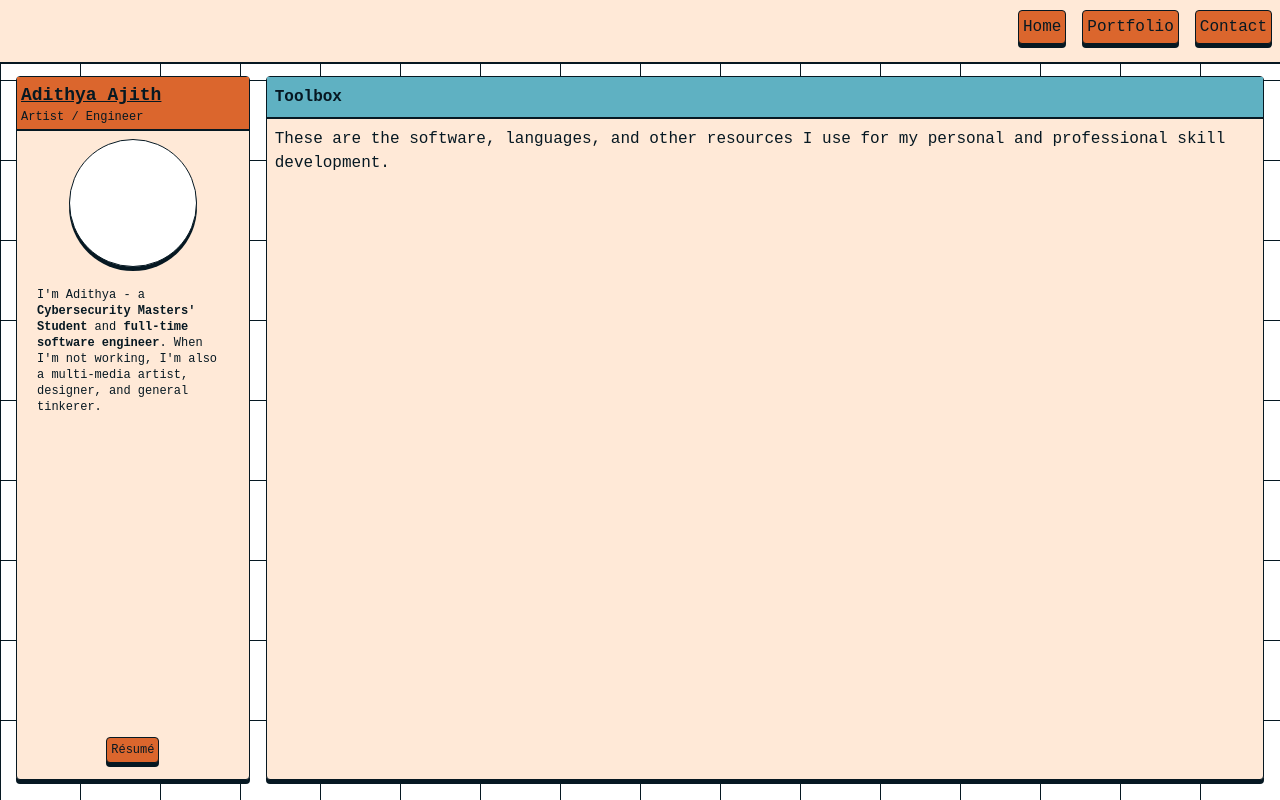
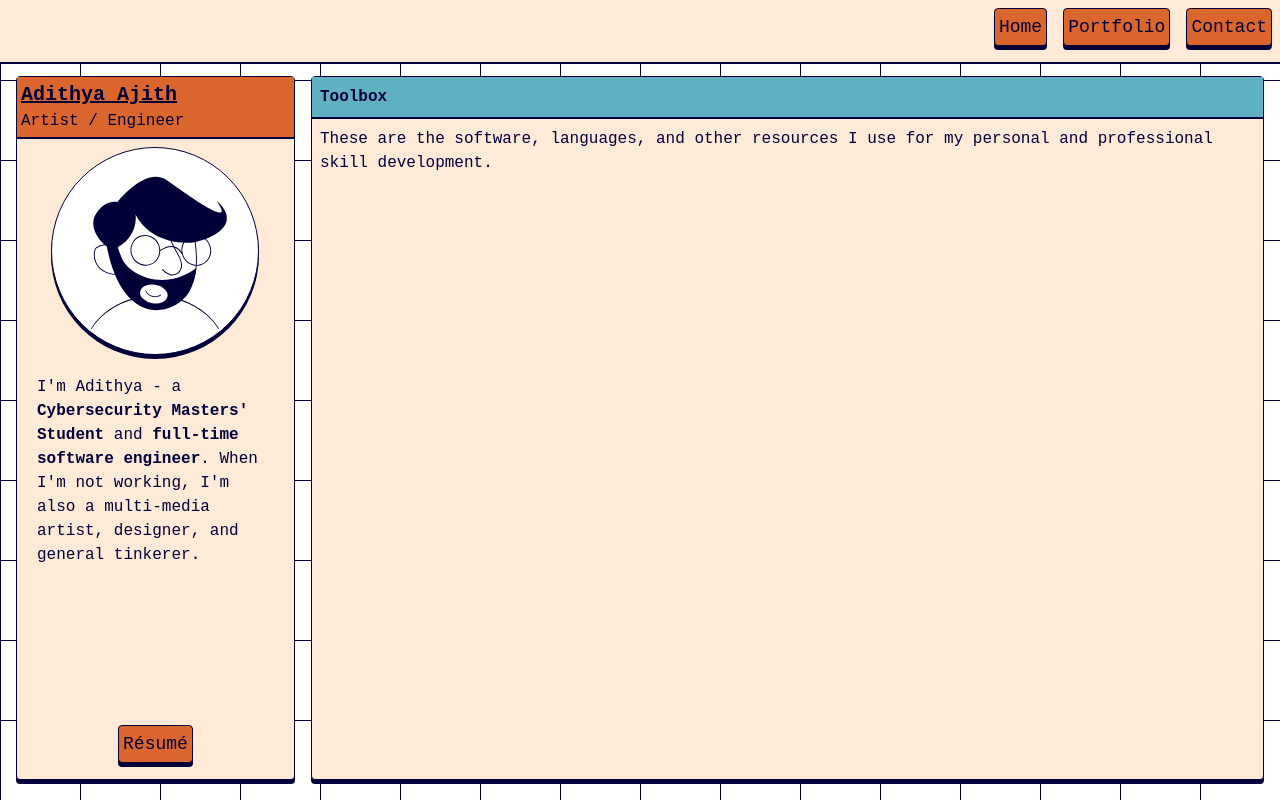
Before and after one commit to adharmic/portfolio, a Next.js app: page / in a window 1280 px wide. Built offline with nearby package versions, Linux system fonts and the light colour scheme.

Commit message:
Refactor components and add vector avatar

```diff
--- a/app/components/Button.tsx
+++ b/app/components/Button.tsx
@@ -9,7 +9,8 @@ export default function Button({ text }: ButtonProps) {
         className="p-1 border border-foreground block -translate-y-1 rounded bg-accent h-full
         active:translate-y-0 active:text-background active:border-t-2
         hover:-translate-y-1.5
-        transition-all"
+        transition-all
+        text-lg"
       >
         {text}
       </div>
--- /dev/null
+++ b/app/components/Card.tsx
@@ -0,0 +1,15 @@
+import { PropsWithChildren } from "react"
+
+type CardProps = {
+  className: string;
+}
+
+export default function Card({ children, className }: PropsWithChildren<CardProps>) {
+  return (
+    <div className="m-4 m-r-2 bg-foreground rounded flex">
+      <div className={"text-base border border-foreground rounded -translate-y-1 grow bg-background flex flex-col " + className}>
+        {children}
+      </div>
+    </div>
+  )
+}
--- /dev/null
+++ b/app/components/Navbar.tsx
@@ -0,0 +1,11 @@
+import Button from "./Button";
+
+export default function Navbar() {
+  return (
+    <div className="w-full h-16 flex justify-end items-center border-b-2 border-foreground bg-background">
+      <Button text="Home" />
+      <Button text="Portfolio" />
+      <Button text="Contact" />
+    </div>
+  );
+}
--- a/app/globals.css
+++ b/app/globals.css
@@ -4,7 +4,7 @@
 
 :root {
   --background: #ffe9d7;
-  --foreground: #061822;
+  --foreground: rgb(1, 0, 57);
   --accent: #db662d;
   --secondary: #5fb1c2;
 }
--- a/app/page.tsx
+++ b/app/page.tsx
@@ -1,26 +1,30 @@
 import Image from "next/image";
 import Button from "./components/Button";
+import Card from "./components/Card";
+import Navbar from "./components/Navbar";
 
 export default function Home() {
   return (
     <>
-      <div className="w-full h-16 flex justify-end items-center border-b-2 border-foreground bg-background">
-        <Button text="Home" />
-        <Button text="Portfolio" />
-        <Button text="Contact" />
-      </div>
+      <Navbar />
       <div className="flex grow">
-        <div className="m-4 m-r-2 bg-foreground rounded flex">
-          <div className="border border-foreground rounded -translate-y-1 grow bg-background flex flex-col max-w-64">
-            <div className="text-lg bg-accent p-1 border-b-2 border-foreground">
+        <Card className="max-w-80" >
+          <div className="text-xl bg-accent p-1 border-b-2 border-foreground">
             <h1 className="underline font-bold">Adithya Ajith</h1>
-              <h2 className="text-xs">Artist / Engineer</h2>
+            <h2 className="text-base">Artist / Engineer</h2>
           </div>
           <div className="text-xs p-1 flex flex-col h-full ">
-              <div className="w-32 h-32 rounded-full bg-foreground self-center mt-2">
-                <div className="-translate-y-3 border border-foreground w-32 h-32 rounded-full bg-white self-center mt-2"></div>
+            <div className="w-52 h-52 rounded-full bg-foreground self-center mt-2">
+              <div className="-translate-y-3 border border-foreground w-52 h-52 rounded-full bg-white self-center mt-2">
+                <Image
+                  src="/avatar.svg"
+                  alt="Vector self portrait"
+                  width={800}
+                  height={800}
+                />
               </div>
-              <div className="m-4">
+            </div>
+            <div className="m-4 text-base">
               I'm Adithya - a <b>Cybersecurity Masters' Student</b> and{" "}
               <b>full-time software engineer</b>. When I'm not working, I'm
               also a multi-media artist, designer, and general tinkerer.
@@ -29,8 +33,7 @@ export default function Home() {
               <Button text="Résumé" />
             </div>
           </div>
-          </div>
-        </div>
+        </Card>
         <div className="grow mr-4 my-4 bg-foreground rounded flex">
           <div className="border border-foreground rounded -translate-y-1 grow bg-background">
             <div className="border-b-2 border-foreground">
```
Also changed, not shown: public/avatar.svg (added). Lines whose indentation alone changed are shown as unchanged.
